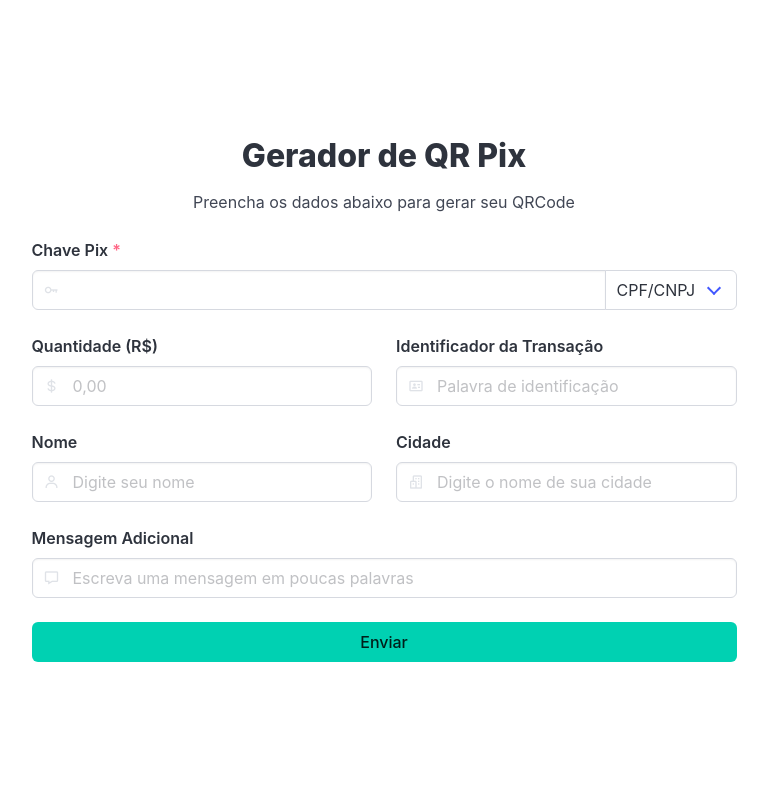
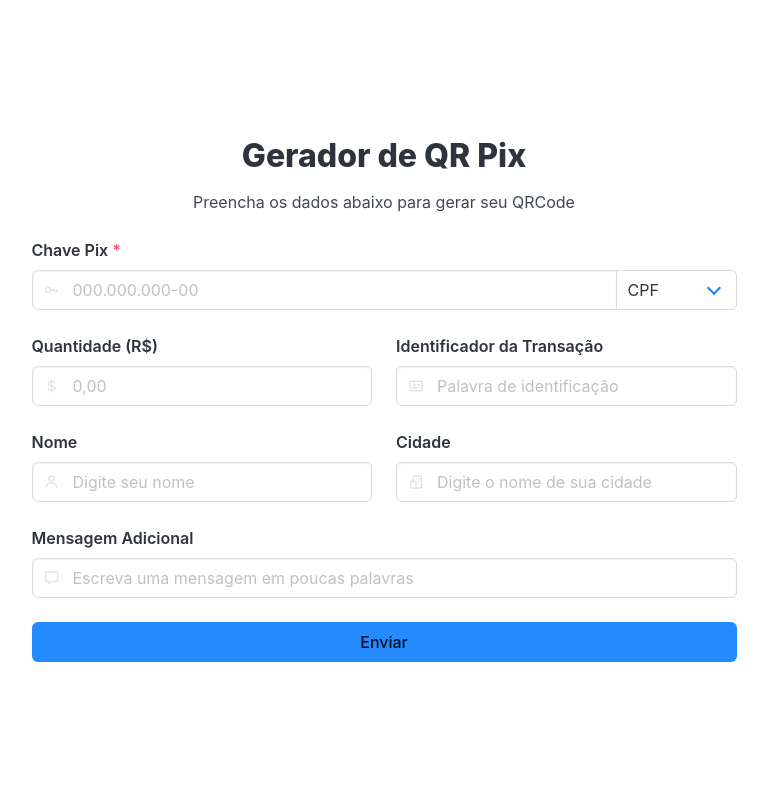
Before and after one commit to victor-renan/pixgenerator-web, a PHP site: page / in a window 1280 px wide. Shown: the whole page, without its empty margins (256-1024 px from the left). Run offline with PHP 8.4, Linux system fonts and the light colour scheme; some libraries are stand-ins or nearby versions.

Commit message:
feat: add maska for inputs

```diff
--- a/src/index.php
+++ b/src/index.php
@@ -17,7 +17,7 @@
                             <label class="label">Chave Pix <strong class="has-text-danger">*</strong></label>
                             <div class="field has-addons">
                                 <div class="control has-icons-left is-expanded">
-                                    <input id="input_pix-type" class="input" type="text" placeholder="">
+                                    <input id="input_pix-type" class="input" type="text" required>
                                     <span class="icon is-small is-left">
                                         <i class="bx bx-key"></i>
                                     </span>
@@ -102,44 +102,74 @@
 </main>
 
 <script defer>
-
-const  { Mask, MaskInput } = Maska;
+    const { Mask, MaskInput } = Maska;
 
     const pixTypeSelect = document.querySelector('#select_pix-type')
     const pixTypeInput = document.querySelector('#input_pix-type')
 
-const pixTypes = [
-    {
-        value: 'cpfpj',
-        display: 'CPF/CNPJ',
+    const pixTypes = {
+        'cpf': {
+            display: 'CPF',
             mask: () => {
-            new MaskInput(pixTypeInput, {mask: ['###.###.###-##', '##.###.###/####-##']})
+                pixTypeInput.placeholder = '000.000.000-00'
+                return '###.###.###-##'
             }
         },
-    {
-        value: 'email',
+        'cnpj': {
+            display: 'CNPJ',
+            mask: () => {
+                pixTypeInput.placeholder = '00.000.000/0000-00'
+                return '##.###.###/####-##'
+            }
+        },
+        'phone': {
+            display: 'Telefone',
+            mask: () => {
+                pixTypeInput.placeholder = '(00) 00000-0000'
+                return '(##) #####-####'
+            }
+        },
+        'email': {
             display: 'Email',
-        mask: () => {}
+            mask: () => {
+                pixTypeInput.type = 'email';
+                pixTypeInput.placeholder = 'exemplo@mail.com'
+            }
         },
-    {
-        value: 'phone',
-        display: 'Telefone',
-        mask: () => {}
+        'random': {
+            display: 'Aleatória',
+            mask: () => {
+                pixTypeInput.placeholder = 'Chave aleatória'
+            }
         },
-    {
-        value: 'random',
-        display: 'Aleatória',
-        mask: () => {}
-    },
-];
+    }
 
-pixTypes.forEach((item) => {
-    const option = document.createElement('option')
-    option.value = item.value
-    option.textContent = item.display
-    pixTypeSelect.appendChild(option)
+    new MaskInput(pixTypeInput, {
+        mask: () => {
+            return pixTypes[pixTypeSelect.value].mask()
+        }
     })
 
+    const createOption = (value, display, target) => {
+        const option = document.createElement('option')
+        option.value = value
+        option.textContent = display
+        target.appendChild(option)
+
+        return option
+    }
+
+    Object.keys(pixTypes).forEach((item, i) => {
+        createOption(item, pixTypes[item].display, pixTypeSelect)
+        if (i == 0) {
+            pixTypes[item].mask()
+        }
+    })
+
+    pixTypeSelect.addEventListener('change', (event) => {
+        pixTypeInput.value = ''
+        pixTypes[event.target.value].mask()
+    })
 </script>
 
 <style>
--- /dev/null
+++ b/src/static/css/bulma.config.css
@@ -0,0 +1,11 @@
+:root {
+    --bulma-primary-h: 212deg;
+    --bulma-primary-l: 57%;
+    --bulma-link-h: 212deg;
+    --bulma-link-l: 53%;
+    --bulma-info-h: 211deg;
+    --bulma-success-h: 143deg;
+    --bulma-success-l: 56%;
+    --bulma-danger-l: 66%;
+    --bulma-scheme-h: 212;
+  }
--- a/src/templates/meta.php
+++ b/src/templates/meta.php
@@ -15,5 +15,6 @@
 <meta name="google" value="notranslate">
 <meta name="viewport" content="width=device-width, minimum-scale=1, initial-scale=1, user-scalable=yes, minimal-ui">
 <link rel="stylesheet" href="https://cdn.jsdelivr.net/npm/bulma@1.0.2/css/bulma.min.css">
-<link rel="stylesheet" href='https://unpkg.com/boxicons@2.1.4/css/boxicons.min.css'>
+<link rel="stylesheet" href="https://unpkg.com/boxicons@2.1.4/css/boxicons.min.css">
+<link rel="stylesheet" href="src/static/css/bulma.config.css">
 <script src="https://cdn.jsdelivr.net/npm/maska@3/dist/cdn/maska.js"></script>
```
Lines whose indentation alone changed are shown as unchanged.
